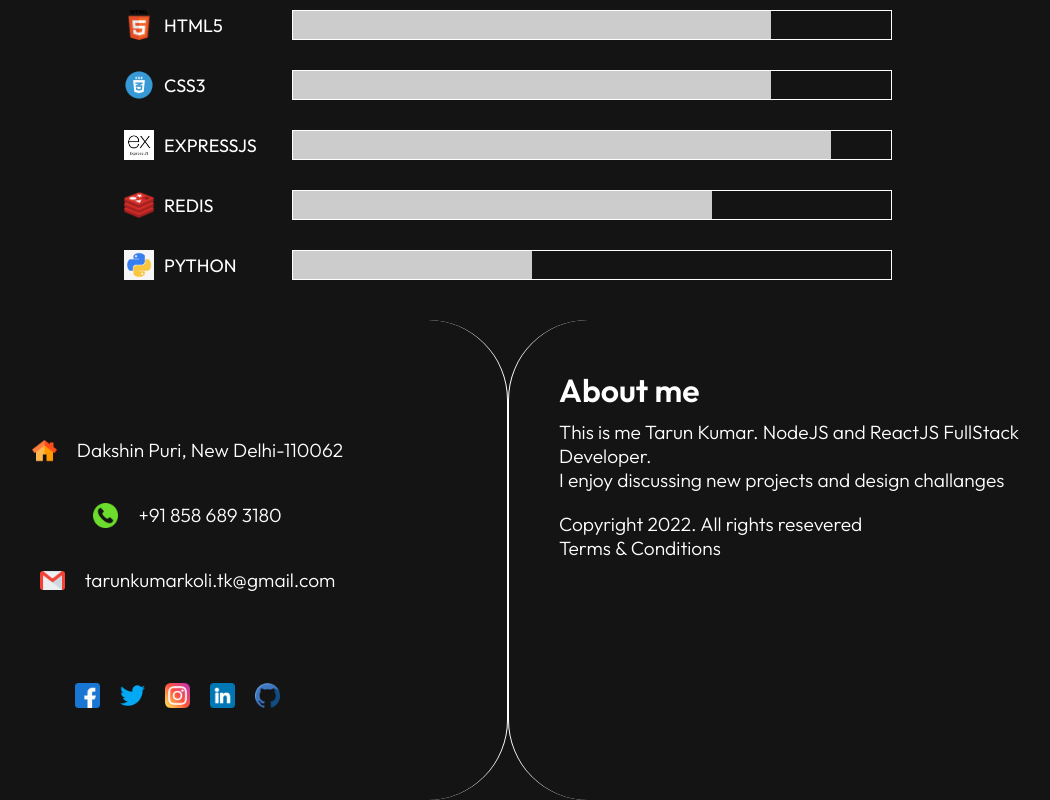
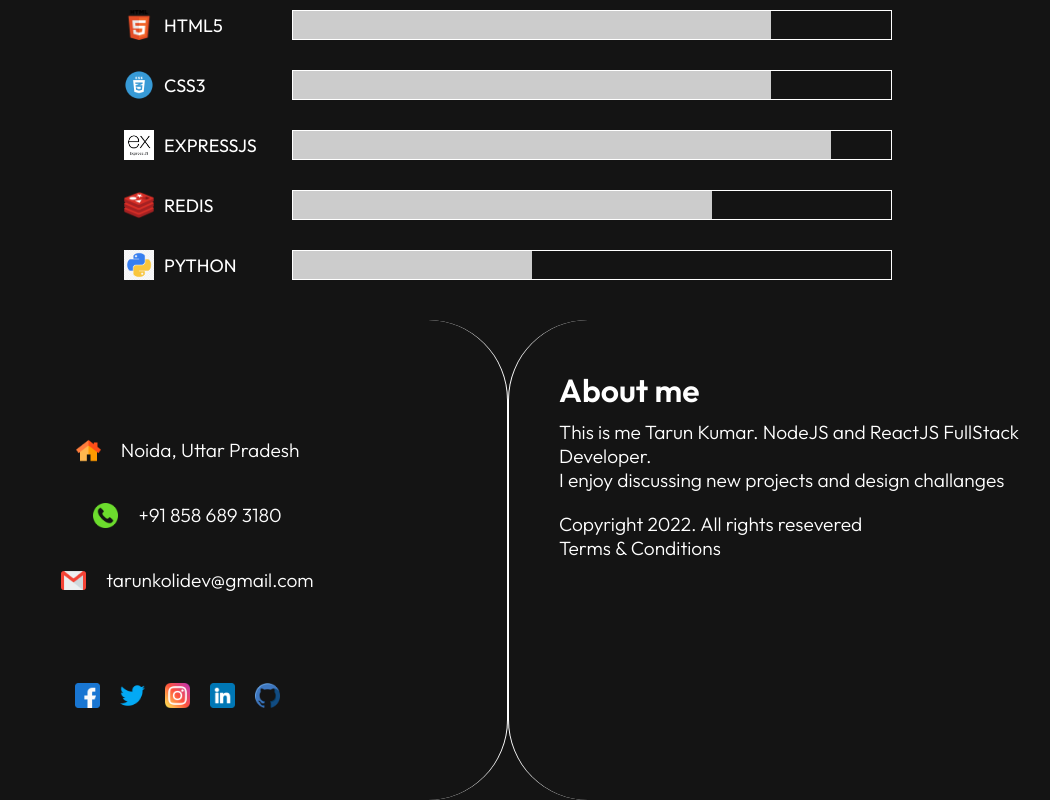
Before and after one commit to tarunkumar8812/portfolio, a React (Create React App) app: page /about in a window 1280 px wide. Shown: the part 1369-2169 px from the top of the page, without its empty margins (132-1182 px from the left). Built offline with nearby package versions, Linux system fonts and the light colour scheme.

Commit message:
Update Footer.js

```diff
--- a/src/component/Footer.js
+++ b/src/component/Footer.js
@@ -19,7 +19,7 @@ const Footer = () => {
                         <div className='location'>
                             <img className='imgs' src={home} alt="img"></img>
                             <span className='address'>
-                                <p>Dakshin Puri, New Delhi-110062</p>
+                                <p>Noida, Uttar Pradesh</p>
                             </span>
                         </div>
                         <div className='phone'>
@@ -28,14 +28,14 @@ const Footer = () => {
                         </div>
                         <div className='email'>
                             <img className='imgs' src={gmail} alt="img"></img>
-                            <p>tarunkumarkoli.tk@gmail.com</p>
+                            <p>tarunkolidev@gmail.com</p>
                         </div>
                         {/* <div className='info'>
                             <h4>About the company</h4>
                             <p>This is me Tarun Kumar. CEO & Founder of This company.</p>
                             <p>I enjoy discussing new projects and design challanges</p>
                             <br />
-                            <p>Copyright 2022. All rights resevered</p>
+                            <p>Copyright 2023. All rights resevered</p>
                             <p>Terms & Conditions</p>
                         </div> */}
                         <div className='social-media'>
@@ -49,7 +49,7 @@ const Footer = () => {
                                 <img className='imgs' src={instagram} alt="instagram"></img>
                             </a>
 
-                            <a href="https://www.linkedin.com/in/tarun-kumar-aba208201/" >
+                            <a href="https://www.linkedin.com/in/tarun-kumar-232702295/" >
                                 <img className='imgs' src={linkedin} alt="linkedin"></img>
                             </a>
 
```
